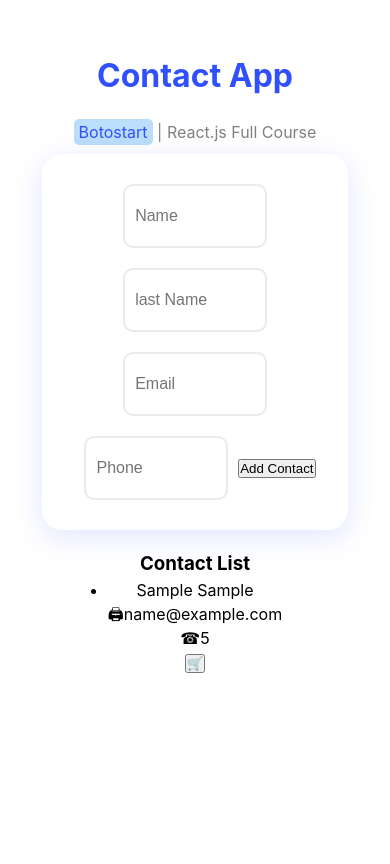
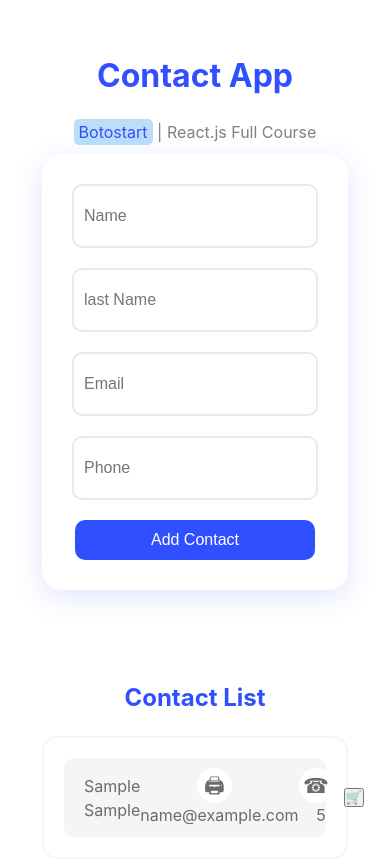
Before and after one commit to rezahajitabar/contact-app, a React (Vite) app: page / in a window 390 px wide. Both pictures are taken after typing "Sample", "Sample", "name@example.com", "5" into the empty fields and a click on the button "Add Contact". Shown: the top 864 px of the page. Built offline with nearby package versions, Linux system fonts and the light colour scheme.

Commit message:
seven commit project

```diff
--- a/src/components/ContactItem.jsx
+++ b/src/components/ContactItem.jsx
@@ -1,9 +1,9 @@
-
+import styles from "./ContactItem.module.css";
 import Contactslist from './Contactslist'
 function ContactItem({data:{id,name,lastName,email,phone},deleteHandler}) {
 
   return (
-    <li key={id}>
+    <li className={styles.item}>
           <p>{name} {lastName}</p>
           <p><span>🖨</span>{email}</p>
           <p><span>☎</span>{phone}</p>
--- /dev/null
+++ b/src/components/ContactItem.module.css
@@ -0,0 +1,27 @@
+.item{
+    display: flex;
+    justify-content: space-between;
+    align-items: center;
+    background-color: #f5f5f5;
+    color: #6b6b6f;
+    padding: 10px 20px;
+    margin: 15px;
+    border-radius: 10px;
+}
+
+/* .item p{
+    flex-basis: 0;
+    flex-grow: 1;
+} */
+
+.item span{
+    display: inline-block;
+    font-size: 1.3rem;
+    text-align: center;
+    margin-right: 10px;
+    background-color: #fff;
+    width: 35px;
+    height: 35px;
+    line-height: 35px;
+    border-radius: 50%;
+}
--- a/src/components/Contacts.module.css
+++ b/src/components/Contacts.module.css
@@ -26,3 +26,45 @@
 color: #304ffe;
 font-size: 1rem;
 }
+
+.form button{
+    width: calc(90% + 65px);
+    height: 40px;
+    padding: 10px;
+    margin: 10px 0px;
+    cursor: pointer;
+    background-color: #304ffe;
+    color: #fff;
+    border: none;
+    border-radius: 10px;
+    font-size: 1rem;
+    transition: 0.2s all ease-in-out;
+}
+
+.form button:hover{
+    box-shadow: #0c2ad487 0px 7px 29px 0px;
+}
+
+.alert{
+    width: 100%;
+    height: 40px;
+    margin: 5px 0 25px;
+}
+
+.alert p{
+    background-color: #ffebbe;
+    color: #f44336;
+    width: 100%;
+    padding: 10px;
+    border-radius: 10px;
+}
+
+@media (max-width:500px) {
+    .form input{
+        width: 90%;
+    }
+
+    .form button{
+        width: 90%;
+    }
+}
--- /dev/null
+++ b/src/components/ContactsList.module.css
@@ -0,0 +1,29 @@
+.container{
+    width: 100%;
+    margin-bottom: 100px;
+}
+
+.container h3{
+    color: #304ffe;
+    font-size: 1.5rem;
+}
+
+.contacts{
+    border: 2px solid #f5f5f5;
+    list-style: none;
+    margin-top: 20px;
+    padding: 5px;
+    border-radius: 15px;
+}
+
+.message{
+    background-color: #f5f5f5;
+    height: 100px;
+    line-height: 100px;
+    text-align: center;
+    margin-top: 20px;
+    border-radius: 20px;
+    color: #6b6b6f;
+    font-size: 1.2rem;
+    font-weight: 500;
+}
--- a/src/components/Contactslist.jsx
+++ b/src/components/Contactslist.jsx
@@ -1,15 +1,16 @@
 import ContactItem from "./ContactItem";
+import styles from "./ContactsList.module.css";
 
 function Contactslist({contacts,deleteHandler}) {
 console.log(contacts);
   return (
-    <div>
+    <div className={styles.container}>
       <h3>Contact List</h3>
-      {contacts.length ? ( <ul>
+      {contacts.length ? ( <ul className={styles.contacts}>
         {contacts.map((contact) =>
         <ContactItem key={contact.id} data={contact} deleteHandler={deleteHandler}/>
         )}
-      </ul>) : <p>No contact yet!</p>}
+      </ul>) : <p className={styles.message}>No contact yet!</p>}
 
       </div>
 
```
